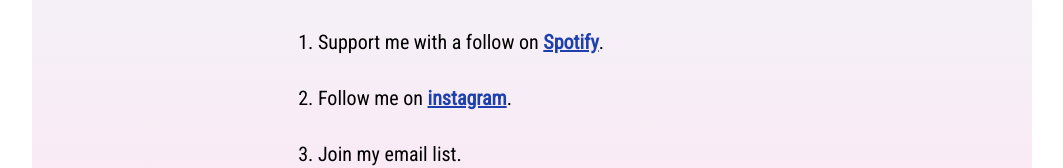
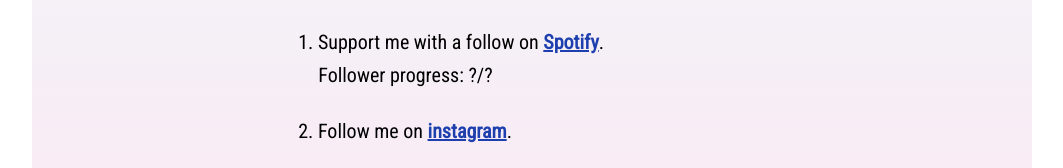
Before and after one commit to 15Dkatz/next-react-course, a Next.js app: page /connect in a window 1280 px wide. Shown: the part 728-896 px from the top of the page, without its empty margins (108-1171 px from the left). Built offline with nearby package versions, Linux system fonts and the light colour scheme; no server answers; a web font is replaced by a local one.

Commit message:
Next.js Client Components

```diff
--- /dev/null
+++ b/app/connect/followers.js
@@ -0,0 +1,32 @@
+'use client';
+
+import { useState, useEffect } from 'react';
+
+export default function Followers() {
+  const [goalString, setGoalString] = useState('?/?');
+
+  useEffect(() => {
+    fetch('https://spotify-api-wrapper.appspot.com/artist/david-kando')
+      .then(response => response.json())
+      .then(json => {
+        console.log(`json`, json);
+
+        if (
+          json
+          && json.artists
+          && json.artists.items
+          && json.artists.items.length > 0
+        ) {
+          const followers = json.artists.items[0].followers.total;
+
+          setGoalString(`${followers}/?`);
+        }
+      })
+  }, []);
+
+  return (
+    <div className="ml-[15px] lg:ml-[20px] mt-[5px]">
+      Follower progress: {goalString}
+    </div>
+  )
+}
--- a/app/connect/page.js
+++ b/app/connect/page.js
@@ -1,5 +1,5 @@
 // import Form from './email-list/form';
-// import Followers from './followers';
+import Followers from './followers';
 
 export default function Page() {
   return (
@@ -20,7 +20,7 @@
           1. Support me with a follow on{' '}
           <a className="font-bold link" href="https://open.spotify.com/artist/6ep6Hvwexmaa5IqcPxMxqC?si=t24Vsf6LRsKSIy5lV0wvNw" target="_blank">Spotify</a>.
         </div>
-        {/* <Followers /> */}
+        <Followers />
         <br />
         <div>
           2. Follow me on{' '}
```
